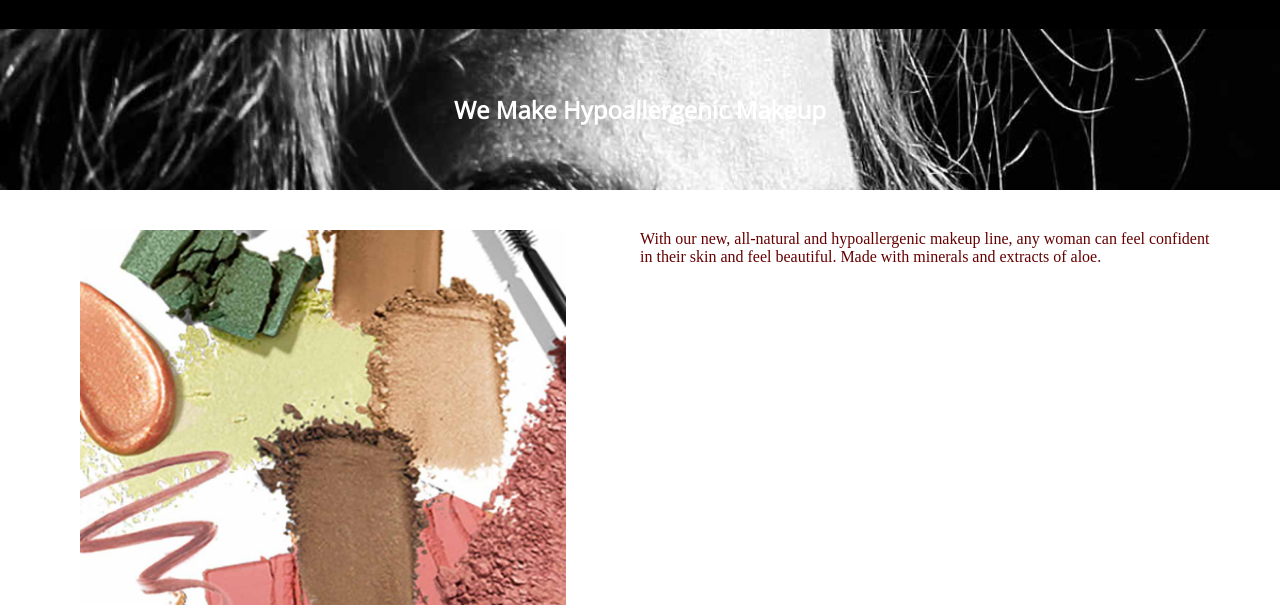
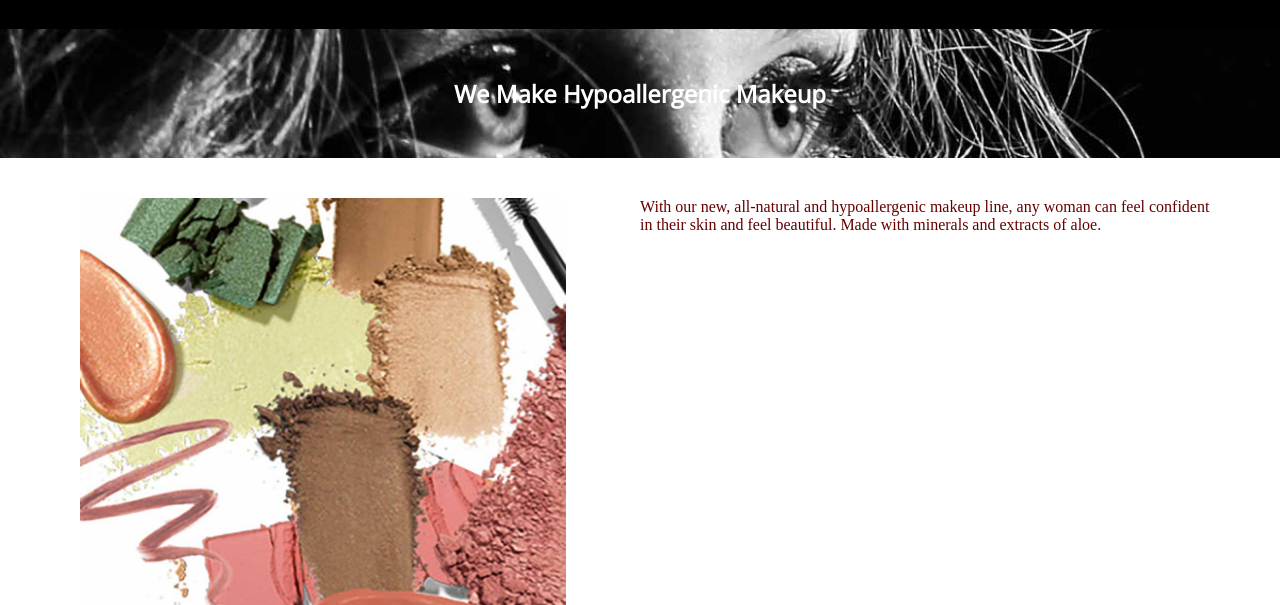
Before and after one commit to heathermcd12/assignment3, a plain HTML site: page index.html in a window 1280 px wide. Shown: the part 195-800 px from the top of the page. Drawn offline with nearby package versions, Linux system fonts and the light colour scheme.

Commit message:
position

```diff
--- a/css/general.css
+++ b/css/general.css
@@ -45,10 +45,11 @@ article {
     background-image: url(../images/eyes.jpg);
     background-size: 100%;
     overflow: hidden;
+    background-position: center center;
 }
 
 h1 {
-    margin: 4rem 0;
+    margin: 3rem 0;
     padding: 0;
     text-align: center;
     font-size: 1.5rem;
```
